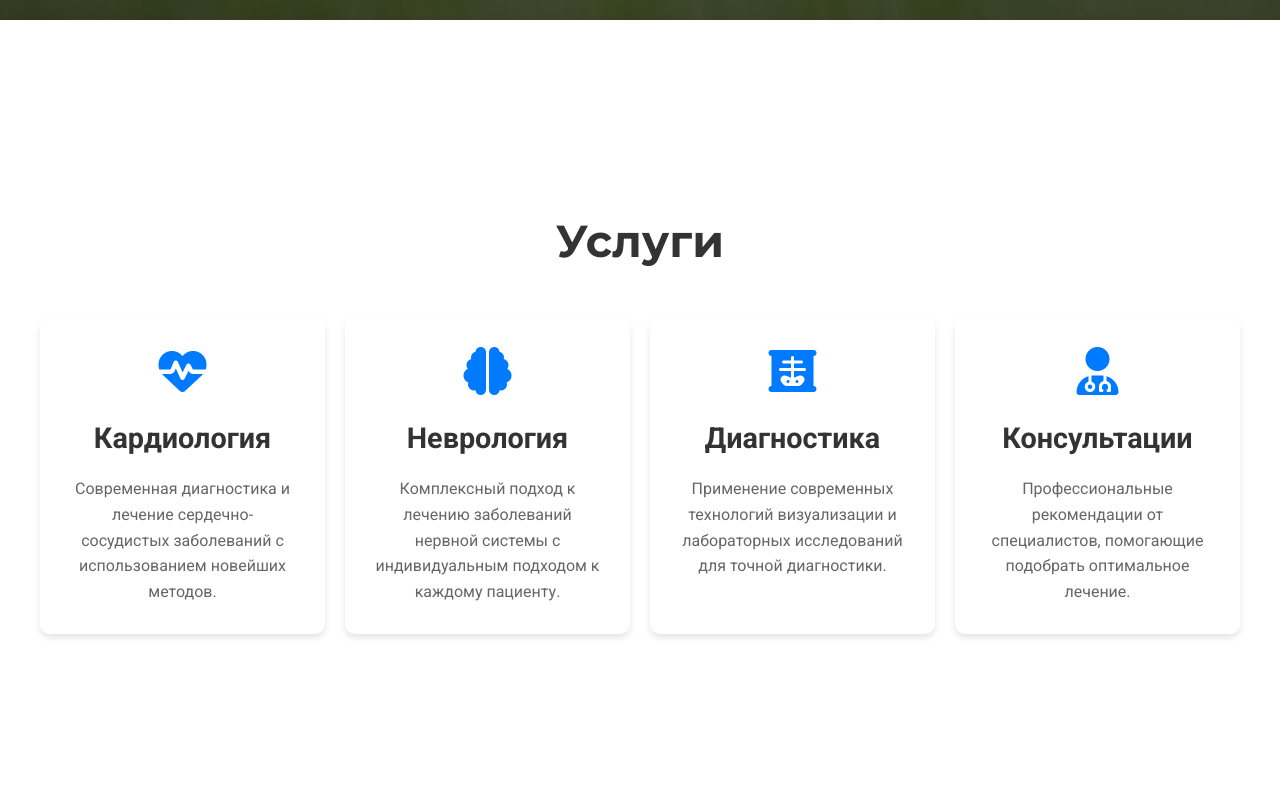
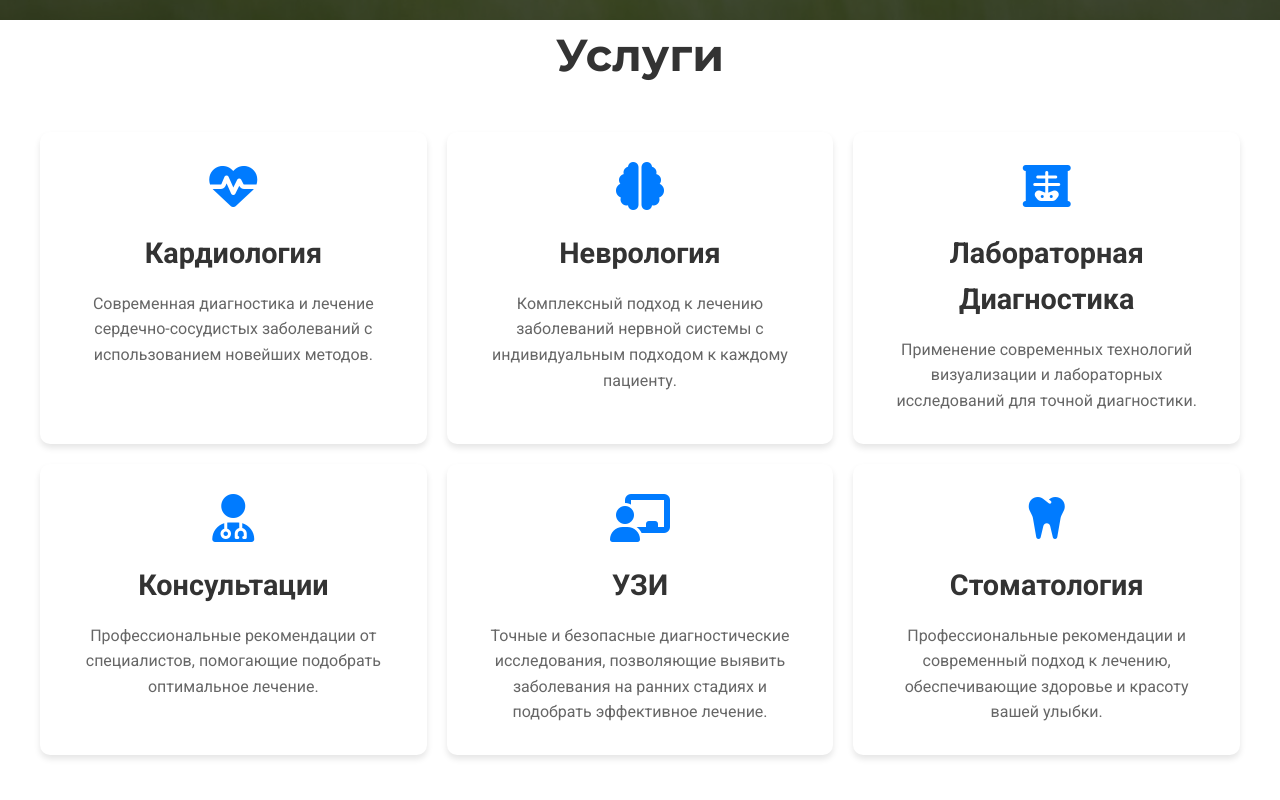
Before and after one commit to NuremirKadyrbekov/diplomka, a plain HTML site: page index.html in a window 1280 px wide. Shown: the part 780-1580 px from the top of the page. Drawn offline with Linux system fonts and the light colour scheme; a web font is replaced by a local one.

Commit message:
Add files via upload

```diff
--- a/index.html
+++ b/index.html
@@ -293,6 +293,7 @@
             flex-direction: column;
             /* align-items: center; */
             justify-content: center;
+            padding-bottom: 100px;
         }
 
         #services h2 {
@@ -304,7 +305,7 @@
 
         .services-grid {
             display: grid;
-            grid-template-columns: repeat(auto-fit, minmax(250px, 1fr));
+            grid-template-columns: repeat(auto-fit, minmax(300px, 1fr));
             gap: 20px;
             max-width: 1200px;
             margin: auto;
@@ -717,7 +718,14 @@
                 font-size: 2.9rem;
             }
         }
-
+       @media (max-width:560px) {
+        /* #doctors{
+            gap: 10px;
+        } */
+         .doctor-card{
+            margin-bottom: 30px;
+         }
+       }
     </style>
 </head>
 
@@ -789,7 +797,7 @@
                 </div>
                 <div class="service-card">
                     <i class="fas fa-x-ray"></i>
-                    <h3>Диагностика</h3>
+                    <h3>Лабораторная Диагностика</h3>
                     <p>Применение современных технологий визуализации и лабораторных исследований для точной
                         диагностики.
                     </p>
@@ -798,6 +806,16 @@
                     <i class="fas fa-user-md"></i>
                     <h3>Консультации</h3>
                     <p>Профессиональные рекомендации от специалистов, помогающие подобрать оптимальное лечение.</p>
+                </div>
+                <div class="service-card">
+                    <i class="fa-solid fa-chalkboard-user"></i>
+                    <h3>УЗИ</h3>
+                    <p>Точные и безопасные диагностические исследования, позволяющие выявить заболевания на ранних стадиях и подобрать эффективное лечение.</p>
+                </div>
+                <div class="service-card">
+                    <i class="fa-solid fa-tooth"></i>
+                    <h3>Стоматология</h3>
+                    <p>Профессиональные рекомендации и современный подход к лечению, обеспечивающие здоровье и красоту вашей улыбки.</p>
                 </div>
             </div>
         </div>
```
